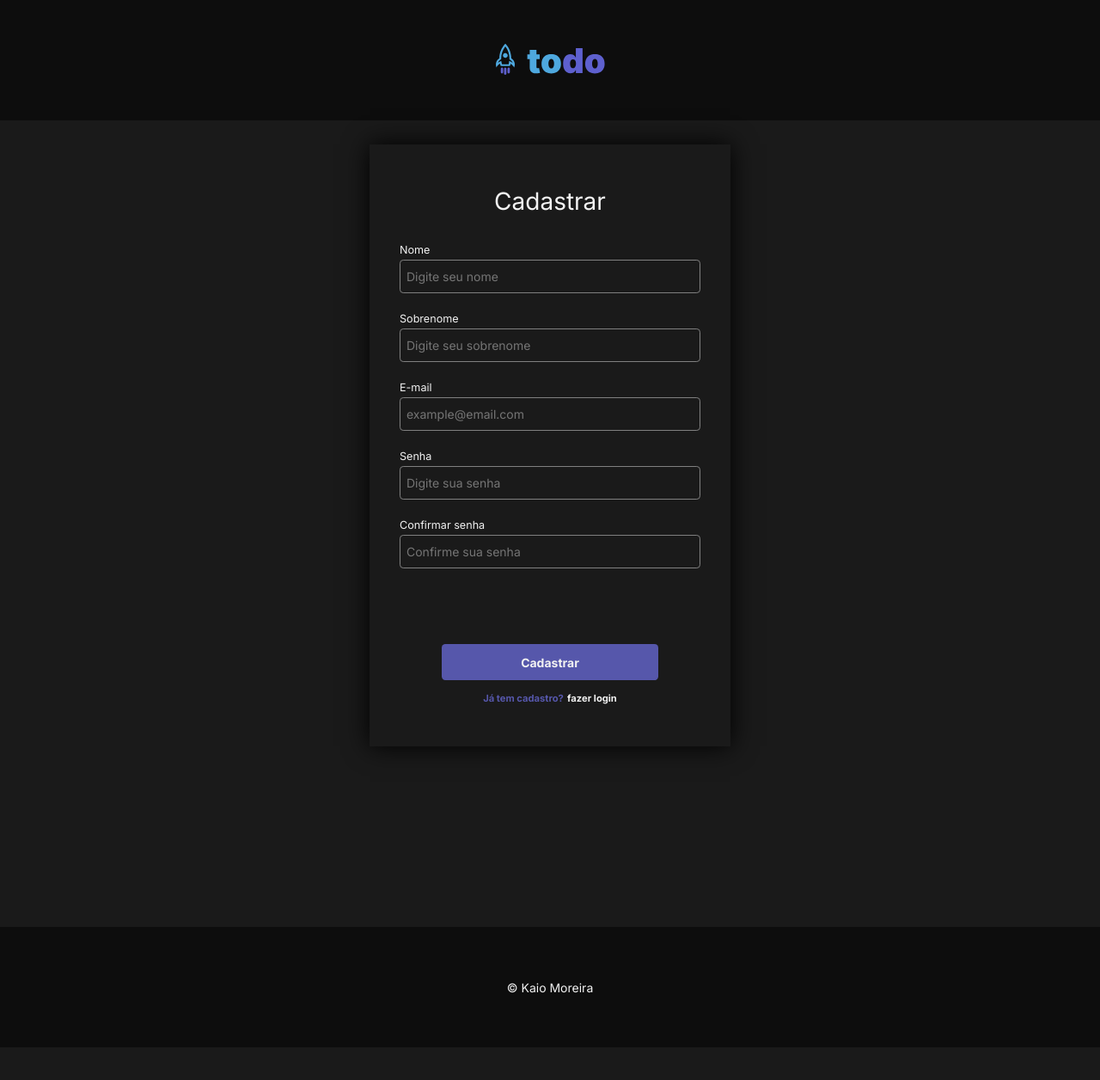
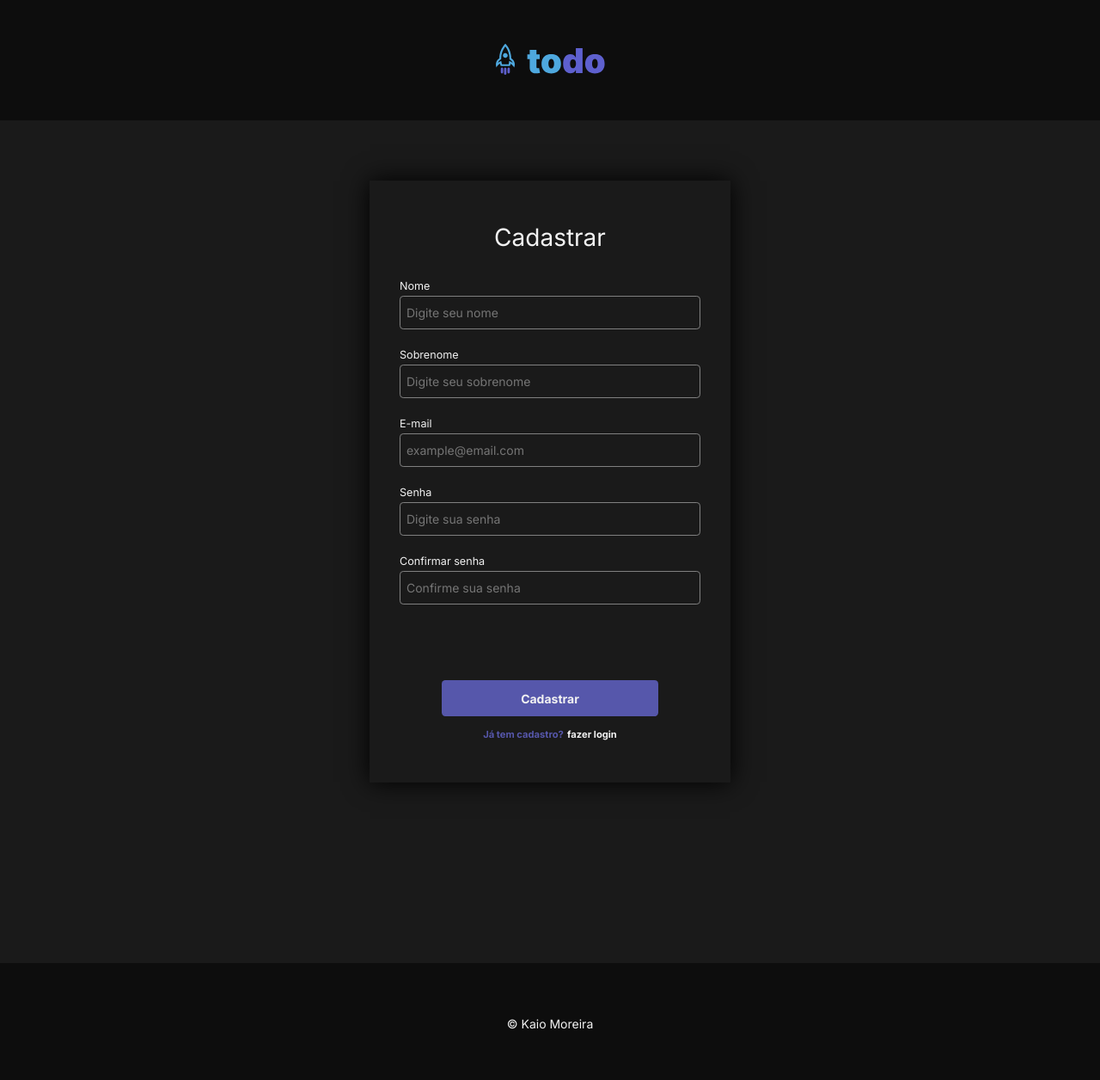
Before and after one commit to kaiomoreira-dev/app-todo, a React (Vite) app: page /register in a window 1280 px wide. Shown: the top 1256 px of the page at 86% size. Before the commit the page ends 1218 px from the top, so only its background shows below. Built offline with nearby package versions, Linux system fonts and the light colour scheme.

Commit message:
fix: bug margin-bottom for footer

```diff
--- a/src/components/footer/Footer.module.css
+++ b/src/components/footer/Footer.module.css
@@ -6,7 +6,5 @@
     justify-content: center;
     align-items: center;
     position: relative;
-    z-index: 1;
-    margin-top: 10rem;
-    bottom: 0;
+    top: 10rem;
 }
--- a/src/components/header/Header.module.css
+++ b/src/components/header/Header.module.css
@@ -5,9 +5,7 @@
     display: flex;
     justify-content: center;
     align-items: center;
-    position: absolute;
-    z-index: -1;
-    top: 0;
+    position: relative;
 }
 
 .space-icon{
--- a/src/components/loader/Loader.tsx
+++ b/src/components/loader/Loader.tsx
@@ -4,7 +4,6 @@ import loadingImg from '../../assets/loading.png';
 
 export function Loader(){
     const [loading, setLoading] = useState(true);
-
     useEffect(() => {
         // Simule uma operação de carregamento
         setTimeout(() => {
--- a/src/components/pages/todos/create/Create.module.css
+++ b/src/components/pages/todos/create/Create.module.css
@@ -2,14 +2,11 @@ body{
     overflow-x: hidden;
 }
 .container{
-    /* border: 1px solid green; */
     min-height: 100vh;
     display: flex;
-    /* justify-content: center; */
     align-items: center;
     flex-direction: column;
-    /* padding-bottom: 1rem; */
-    margin-top: 10rem;
+    /* margin-top: 10rem; */
 }
 
 .container-title{
@@ -29,6 +26,7 @@ body{
     display: flex;
     gap: 0.5rem;
     margin-top: -3rem;
+    z-index: 1;
 }
 
 .fieldset{
--- a/src/components/pages/todos/create/Create.tsx
+++ b/src/components/pages/todos/create/Create.tsx
@@ -178,8 +178,8 @@ export function Create(){
 
     return(
         <div className={styles.container}>
+            <Header />
             <Loader />
-            <Header />
             <div className={styles.hamburguer} onClick={handleMenu}>
                 <img src={hamburgerImg} alt="" />
             </div>
--- a/src/components/pages/users/login/Login.module.css
+++ b/src/components/pages/users/login/Login.module.css
@@ -6,8 +6,6 @@ body{
     min-height: 100vh;
     align-items: center;
     flex-direction: column;
-    margin-top: 10rem;
-    padding-top: 3rem;
 }
 
 .form{
@@ -20,6 +18,7 @@ body{
     justify-content: center;
     align-items: center;
     flex-direction: column;
+    margin-top: 5rem;
     margin-bottom: 5rem;
 
 }
--- a/src/components/pages/users/register/Register.module.css
+++ b/src/components/pages/users/register/Register.module.css
@@ -7,7 +7,6 @@ body{
     justify-content: center;
     align-items: center;
     flex-direction: column;
-    margin-top: 10rem;
 }
 
 .form{
@@ -21,7 +20,7 @@ body{
     align-items: center;
     flex-direction: column;
     margin-bottom: 5rem;
-    margin-top: 2rem;
+    margin-top: 5rem;
 
 }
 
```
